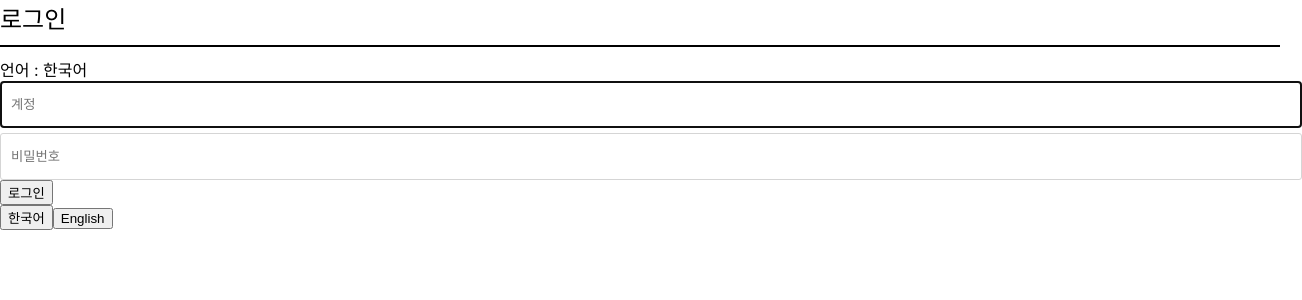
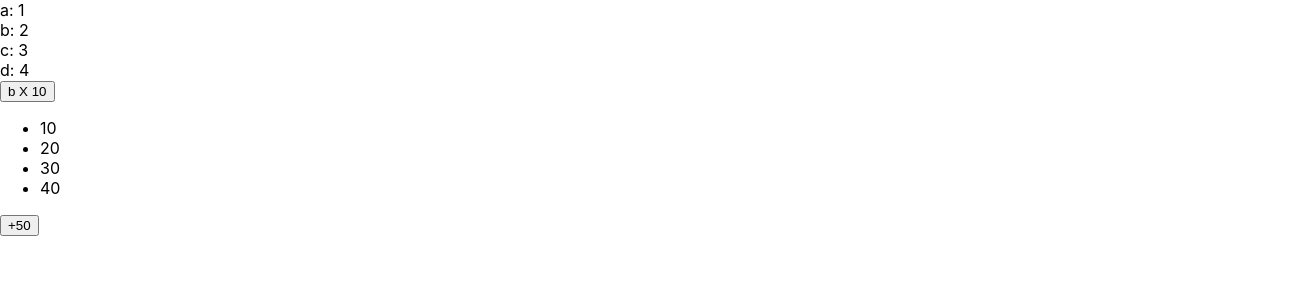
Before and after one commit to ShinJaeMin98/React_Ex, a React app: page / in a window 1280 px wide. Shown: the top 300 px of the page, 1302 px wide, since content can reach past the window. Built offline with nearby package versions, Linux system fonts and the light colour scheme.

Commit message:
Immer로 불변성 유지

```diff
--- a/package.json
+++ b/package.json
@@ -31,6 +31,7 @@
     "html-webpack-plugin": "^5.5.0",
     "i18next": "^23.8.2",
     "identity-obj-proxy": "^3.0.0",
+    "immer": "^10.0.3",
     "jest": "^27.4.3",
     "jest-resolve": "^27.4.2",
     "jest-watch-typeahead": "^1.0.0",
--- a/src/App.js
+++ b/src/App.js
@@ -1,7 +1,7 @@
-import LoginContainer from "./containers/member/LoginContainer";
+import ImmerEx from "./components/ImmerEx";
 
 const App = () => {
-  return <LoginContainer />
+  return <ImmerEx />
 };
 
 export default App;
--- /dev/null
+++ b/src/components/ImmerEx.js
@@ -0,0 +1,58 @@
+import { useState } from 'react';
+import { produce } from 'immer';
+
+const ImmerEx = () => {
+  const [data, setData] = useState({
+    data1: { a: 1, b: 2 },
+    data2: { c: 3, d: 4 },
+    array: [10, 20, 30, 40],
+  });
+
+  const handleClick = () => {
+    /*
+    setData({
+      data1: { ...data.data1, b: data.data1.b * 10 },
+      data2: { ...data.data2 },
+    });
+    */
+    setData(
+      produce((draft) => {
+        draft.data1.b = data.data1.b * 10;
+      }),
+    );
+  };
+
+  const handleClick2 = () => {
+    setData(
+      produce((draft) => {
+        draft.array.push(50);
+      }),
+    );
+  };
+
+  return (
+    <>
+      a: {data.data1.a}
+      <br />
+      b: {data.data1.b}
+      <br />
+      c: {data.data2.c}
+      <br />
+      d: {data.data2.d}
+      <br />
+      <button type="button" onClick={handleClick}>
+        b X 10
+      </button>
+      <ul>
+        {data.array.map((n, i) => (
+          <li key={i}>{n}</li>
+        ))}
+      </ul>
+      <button type="button" onClick={handleClick2}>
+        +50
+      </button>
+    </>
+  );
+};
+
+export default ImmerEx;
```
Also changed, not shown: 1 other file (tests, documents, lock files or other folders).
